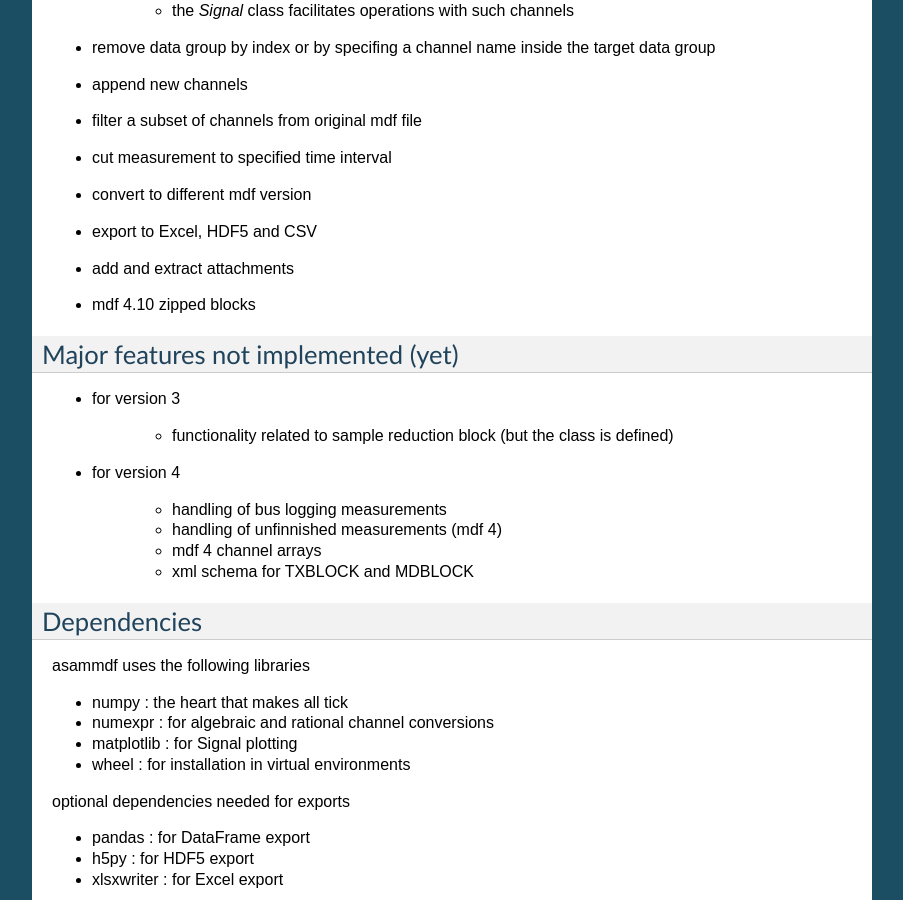
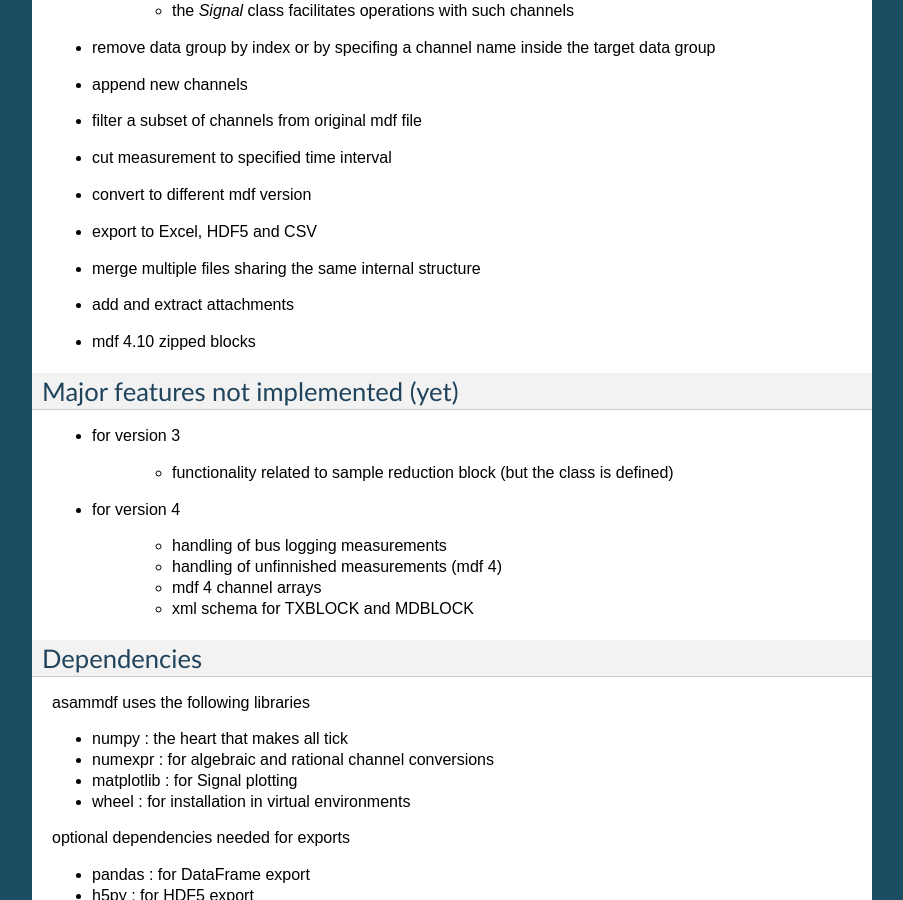
Before and after one commit to danielhrisca/asammdf, a Sphinx documentation site: the page built from documentation/index.rst, in a window 1280 px wide and 900 px high, scrolled down 677 px. Shown: the whole window, without its empty margins (198-1101 px from the left). Built offline with Sphinx 7.4.7, drawn with Linux system fonts in a browser that asks for light colours; formulas are drawn with MathJax 3.

Commit message:
add merge feature to docs

```diff
--- a/README.rst
+++ b/README.rst
@@ -31,6 +31,7 @@ Features
 * cut measurement to specified time interval
 * convert to different mdf version
 * export to Excel, HDF5 and CSV
+* merge multiple files sharing the same internal structure
 * add and extract attachments
 * mdf 4.10 zipped blocks
 * mdf 4 structure channels
--- a/documentation/index.rst
+++ b/documentation/index.rst
@@ -39,6 +39,7 @@ Features
 * cut measurement to specified time interval
 * convert to different mdf version
 * export to Excel, HDF5 and CSV
+* merge multiple files sharing the same internal structure
 * add and extract attachments
 * mdf 4.10 zipped blocks
 
```
Also changed, not shown: README.md (+1 -0 lines).
